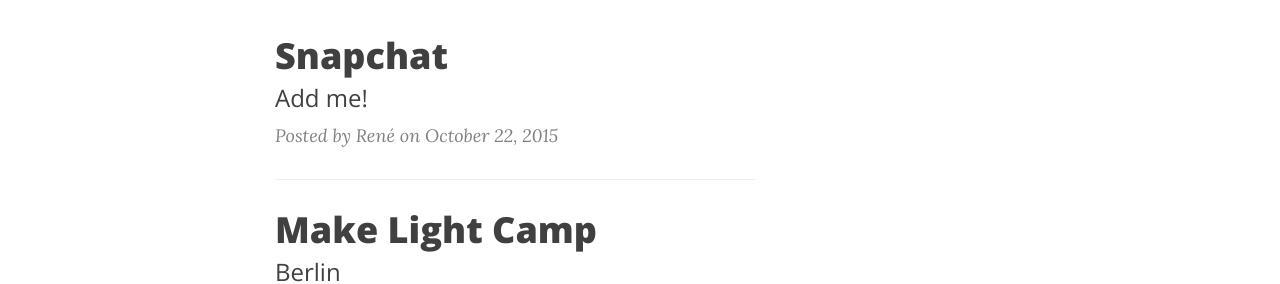
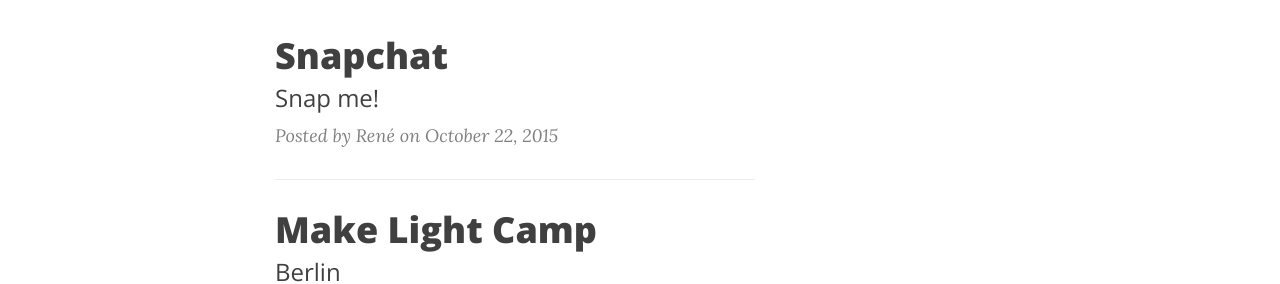
Before and after one commit to renebohne/renebohne.github.io, a Jekyll site: the page built from index.html, in a window 1280 px wide. Shown: the part 921-1205 px from the top of the page. Built offline with Jekyll 4.4.1, drawn with Linux system fonts in a browser that asks for light colours; nearby versions of some CDN libraries; the list of posts is cut into pages by our own code.

Commit message:
snapcode markdown

```diff
--- a/_posts/2015-10-22-snapchat.markdown
+++ b/_posts/2015-10-22-snapchat.markdown
@@ -1,7 +1,7 @@
 ---
 layout:     post
 title:      "Snapchat"
-subtitle:   "Add me!"
+subtitle:   "Snap me!"
 date:       2015-10-22 08:00:00
 author:     "René"
 ---
@@ -9,5 +9,5 @@
 <br>I want to use snapchat more often and I need your help. Please add me on snapchat and share your stories and let's chat!
 
 <h2>Add me</h2>
-<p>Just open snapchat, target your camera on this snapcode and hold one finger on the snapcode:
-<img src="{{ site.url }}/img/snapcode.png" width="50%"/>
+<p>Just open snapchat, target your camera on this snapcode and hold one finger on the snapcode:</p>
+![Soldering Workshop]({{ site.url }}/img/snapcode.png){: .center-image }
```
